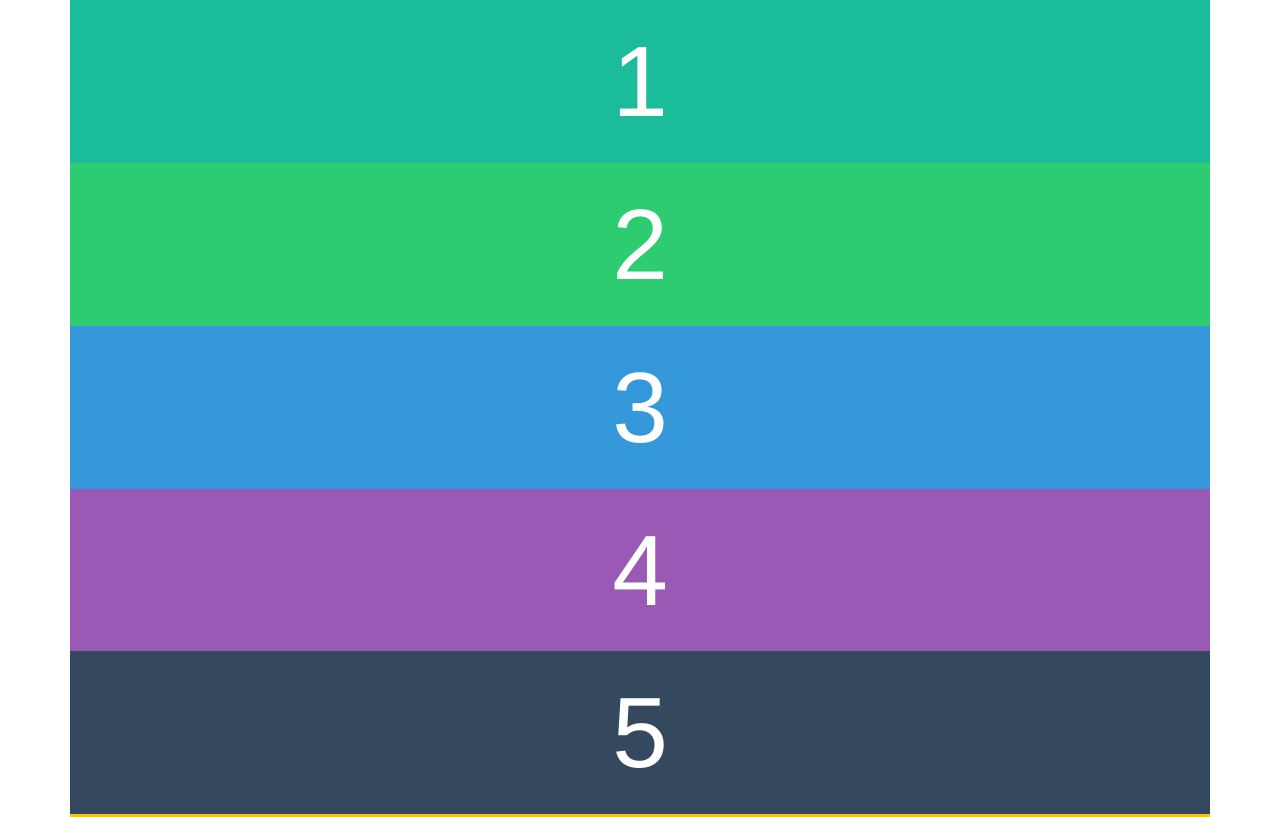
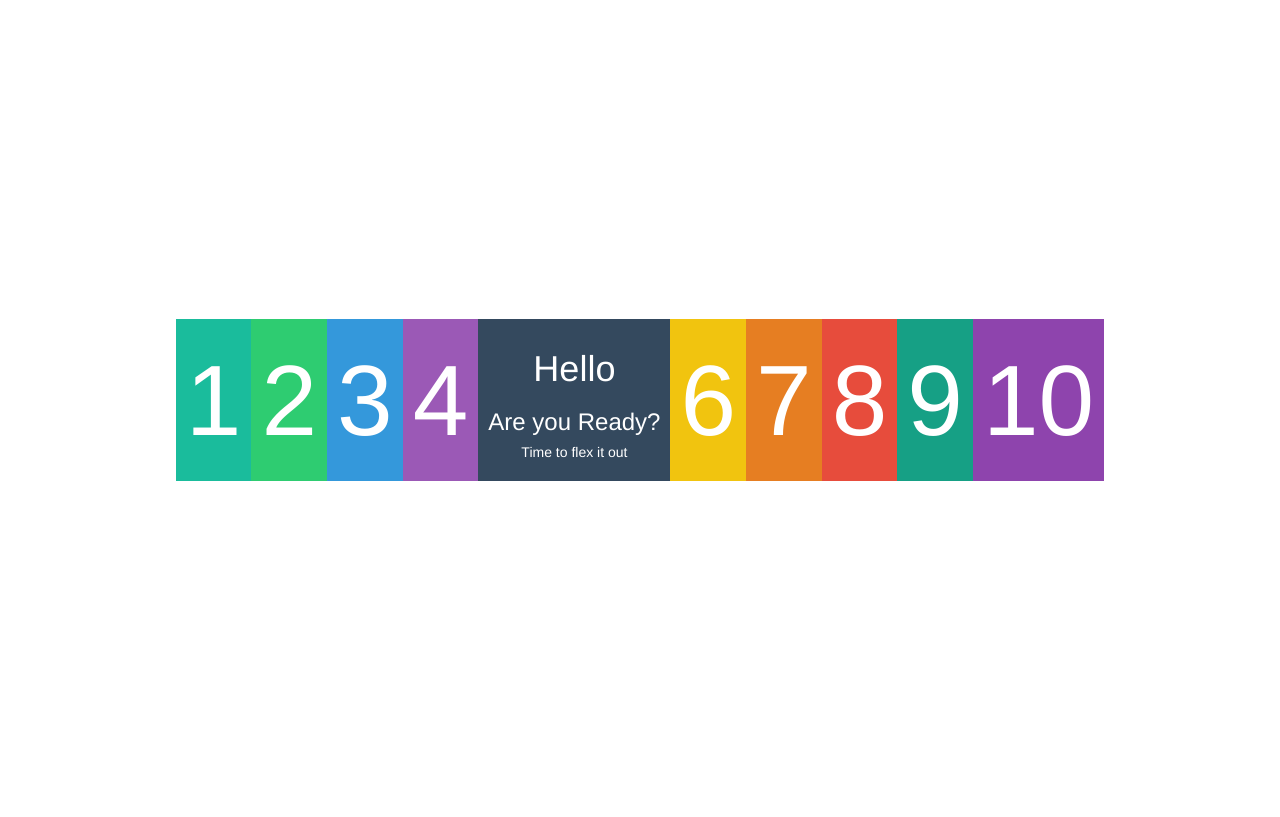
Before and after one commit to tmaxwellmt/learning-flexbox, a plain HTML site: page index.html in a window 1280 px wide. Shown: the top 817 px of the page. Drawn offline with nearby package versions, Linux system fonts and the light colour scheme.

Commit message:
flexbox pratice with Pony

```diff
--- a/css/style.css
+++ b/css/style.css
@@ -3,6 +3,14 @@ body {
   padding: 0;
 }
 
+.myFlexBoxContainer{
+  display: flex;
+  flex-direction: row;
+  justify-content: center;
+  align-content: center;
+  align-items: center;
+  height: 100vh;
+}
 
 .box {
   color: white;
--- a/index.html
+++ b/index.html
@@ -12,12 +12,16 @@
     <link rel="stylesheet" href="css/style.css">
   </head>
   <body>
-    <div class="container myFlexBoxContainer">
+    <div class="myFlexBoxContainer">
       <div class="box box1"> 1 </div>
       <div class="box box2"> 2 </div>
       <div class="box box3"> 3 </div>
       <div class="box box4"> 4 </div>
-      <div class="box box5"> 5 </div>
+      <div class="box box5">
+        <h1 class="h1"> Hello </h1>
+        <h3 class="h3"> Are you Ready? </h3>
+        <h5 class="h5"> Time to flex it out </h5>
+      </div>
       <div class="box box6"> 6 </div>
       <div class="box box7"> 7 </div>
       <div class="box box8"> 8 </div>
```
